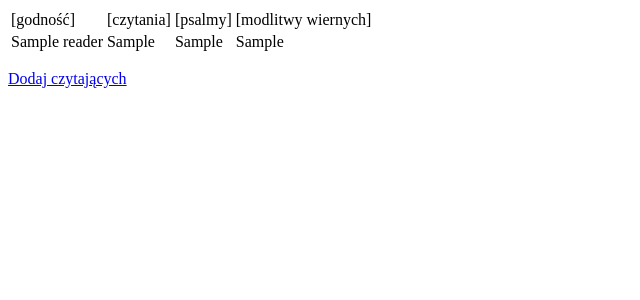
After one commit to saleph/lister, a Django app: template templates/lister/show_readers.html in a window 1280 px wide. The commit adds this page. Shown: the top 300 px of the page, without its empty margins (0-640 px from the left). Run offline with Django 3.2, Linux system fonts and the light colour scheme; the template is opened without the code that fills it: most values are stand-ins (such as "Sample title", 1, 10 or a date in 2020).

Commit message:
added getting queryset filter and renamed view
EditReadersView is now ShowReadersView.
Added intercepting of user from request
and filtering by owner in Reader.objects

```diff
--- a/templates/lister/index.html
+++ b/templates/lister/index.html
@@ -1,5 +1,5 @@
 <ul>
-    <li><a href="{% url 'lister:edit_readers' %}">Edytuj listę czytających</a></li>
+    <li><a href="{% url 'lister:show_readers' %}">Edytuj listę czytających</a></li>
     <li><a href="{% url 'lister:prepare_table' %}">Przygotuj tabelę czytających</a></li>
 </ul>
 <br />
--- /dev/null
+++ b/templates/lister/show_readers.html
@@ -0,0 +1,21 @@
+{% if readers_list %}
+    <table>
+        <tr>
+            <td>[godność]</td>
+            <td>[czytania]</td>
+            <td>[psalmy]</td>
+            <td>[modlitwy wiernych]</td>
+        </tr>
+        {% for reader in readers_list %}
+        <tr>
+            <td>{{ reader.name }}</td>
+            <td>{{ reader.wants_lection }}</td>
+            <td>{{ reader.wants_psalm }}</td>
+            <td>{{ reader.wants_believers_pray }}</td>
+        </tr>
+        {% endfor %}
+    </table>
+{% else %}
+    <p>Nie dodałeś jeszcze żadnego czytającego.</p>
+{% endif %}
+<p><a href="{% url 'lister:add_readers' %}">Dodaj czytających</a></p>
--- a/urls.py
+++ b/urls.py
@@ -4,7 +4,7 @@ from . import views
 
 urlpatterns = [
     url(r'^$', views.IndexView.as_view(), name='index'),
-    url(r'^edit_readers/$', views.EditReadersView.as_view(), name='edit_readers'),
+    url(r'^show_readers/$', views.ShowReadersView.as_view(), name='show_readers'),
     url(r'^prepare_table/$', views.PrepareTableView.as_view(), name='prepare_table'),
     url(r'^successfully_logged_out/$', views.LoggedOutView.as_view(), name='logged_out')
 ]
```
Also changed, not shown: views.py (+12 -4 lines).
